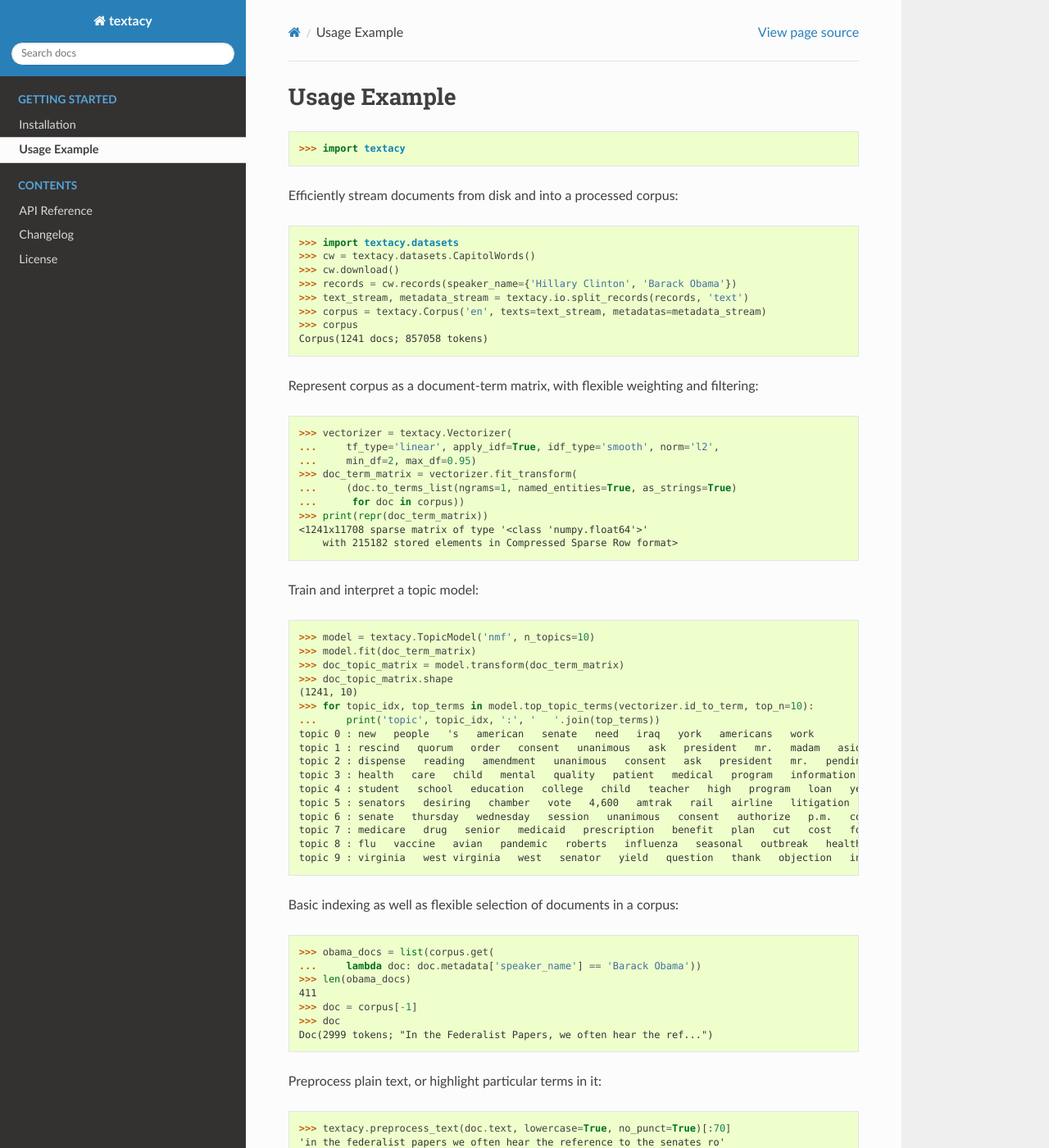
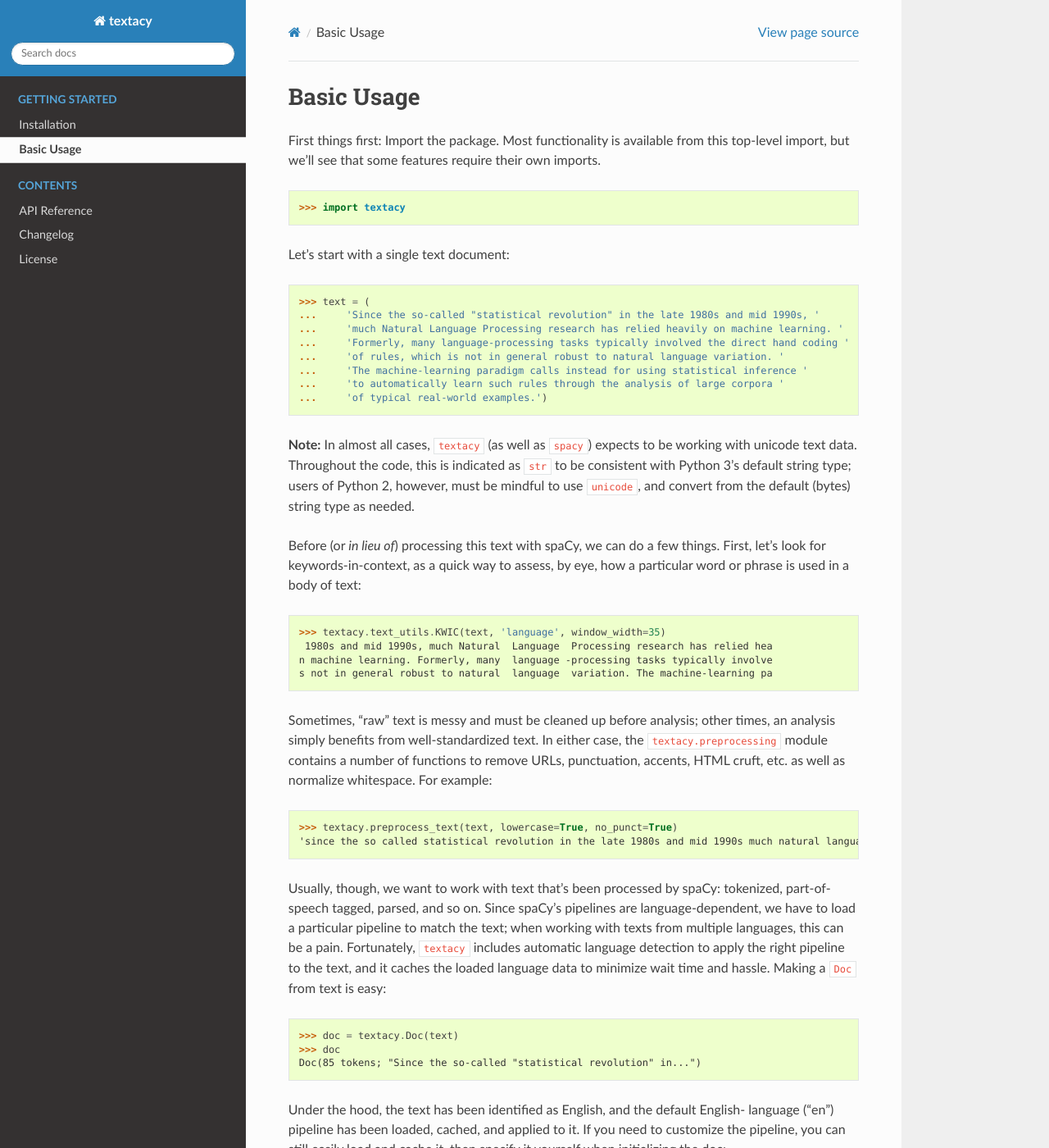
Before and after one commit to chartbeat-labs/textacy, a Sphinx documentation site: the page built from docs/source/getting_started/usage_example.rst, in a window 1280 px wide and 1400 px high. Shown: the whole window at 82% size. Built offline with Sphinx 7.4.7 and the Read the Docs theme 2.0.0, drawn with Linux system fonts in a browser that asks for light colours; the version number could not be read and is left out; some of the changed text lies outside the part shown.

Commit message:
Update first part of the basic usage guide doc

```diff
--- a/docs/source/getting_started/usage_example.rst
+++ b/docs/source/getting_started/usage_example.rst
@@ -1,9 +1,80 @@
-Usage Example
-=============
+Basic Usage
+===========
+
+First things first: Import the package. Most functionality is available from
+this top-level import, but we'll see that some features require their own imports.
 
 .. code-block:: pycon
 
     >>> import textacy
+
+Let's start with a single text document:
+
+.. code-block:: pycon
+
+    >>> text = (
+    ...     'Since the so-called "statistical revolution" in the late 1980s and mid 1990s, '
+    ...     'much Natural Language Processing research has relied heavily on machine learning. '
+    ...     'Formerly, many language-processing tasks typically involved the direct hand coding '
+    ...     'of rules, which is not in general robust to natural language variation. '
+    ...     'The machine-learning paradigm calls instead for using statistical inference '
+    ...     'to automatically learn such rules through the analysis of large corpora '
+    ...     'of typical real-world examples.')
+
+**Note:** In almost all cases, ``textacy`` (as well as ``spacy``) expects to be
+working with unicode text data. Throughout the code, this is indicated as ``str``
+to be consistent with Python 3's default string type; users of Python 2, however,
+must be mindful to use ``unicode``, and convert from the default (bytes) string
+type as needed.
+
+Before (or *in lieu of*) processing this text with spaCy, we can do a few things.
+First, let's look for keywords-in-context, as a quick way to assess, by eye,
+how a particular word or phrase is used in a body of text:
+
+.. code-block:: pycon
+
+    >>> textacy.text_utils.KWIC(text, 'language', window_width=35)
+     1980s and mid 1990s, much Natural  Language  Processing research has relied hea
+    n machine learning. Formerly, many  language -processing tasks typically involve
+    s not in general robust to natural  language  variation. The machine-learning pa
+
+Sometimes, "raw" text is messy and must be cleaned up before analysis; other
+times, an analysis simply benefits from well-standardized text. In either case,
+the ``textacy.preprocessing`` module contains a number of functions to remove
+URLs, punctuation, accents, HTML cruft, etc. as well as normalize whitespace.
+For example:
+
+.. code-block:: pycon
+
+    >>> textacy.preprocess_text(text, lowercase=True, no_punct=True)
+    'since the so called statistical revolution in the late 1980s and mid 1990s much natural language processing research has relied heavily on machine learning formerly many language processing tasks typically involved the direct hand coding of rules which is not in general robust to natural language variation the machine learning paradigm calls instead for using statistical inference to automatically learn such rules through the analysis of large corpora of typical real world examples'
+
+Usually, though, we want to work with text that's been processed by spaCy:
+tokenized, part-of-speech tagged, parsed, and so on. Since spaCy's pipelines
+are language-dependent, we have to load a particular pipeline to match the text;
+when working with texts from multiple languages, this can be a pain. Fortunately,
+``textacy`` includes automatic language detection to apply the right pipeline
+to the text, and it caches the loaded language data to minimize wait time and
+hassle. Making a ``Doc`` from text is easy:
+
+.. code-block:: pycon
+
+    >>> doc = textacy.Doc(text)
+    >>> doc
+    Doc(85 tokens; "Since the so-called "statistical revolution" in...")
+
+Under the hood, the text has been identified as English, and the default English-
+language ("en") pipeline has been loaded, cached, and applied to it. If you need
+to customize the pipeline, you can still easily load and cache it, then specify
+it yourself when initializing the doc:
+
+.. code-block:: pycon
+
+    >>> en = textacy.load_spacy('en_core_web_sm', disable=('parser',))
+    >>> textacy.Doc(text, lang=en)
+    Doc(85 tokens; "Since the so-called "statistical revolution" in...")
+
+TODO: Continue updating here.
 
 Efficiently stream documents from disk and into a processed corpus:
 
```
Also changed, not shown: other parts of docs/source/getting_started/usage_example.rst (+0 -5 lines), docs/source/getting_started/installation.rst (+8 -7 lines).
